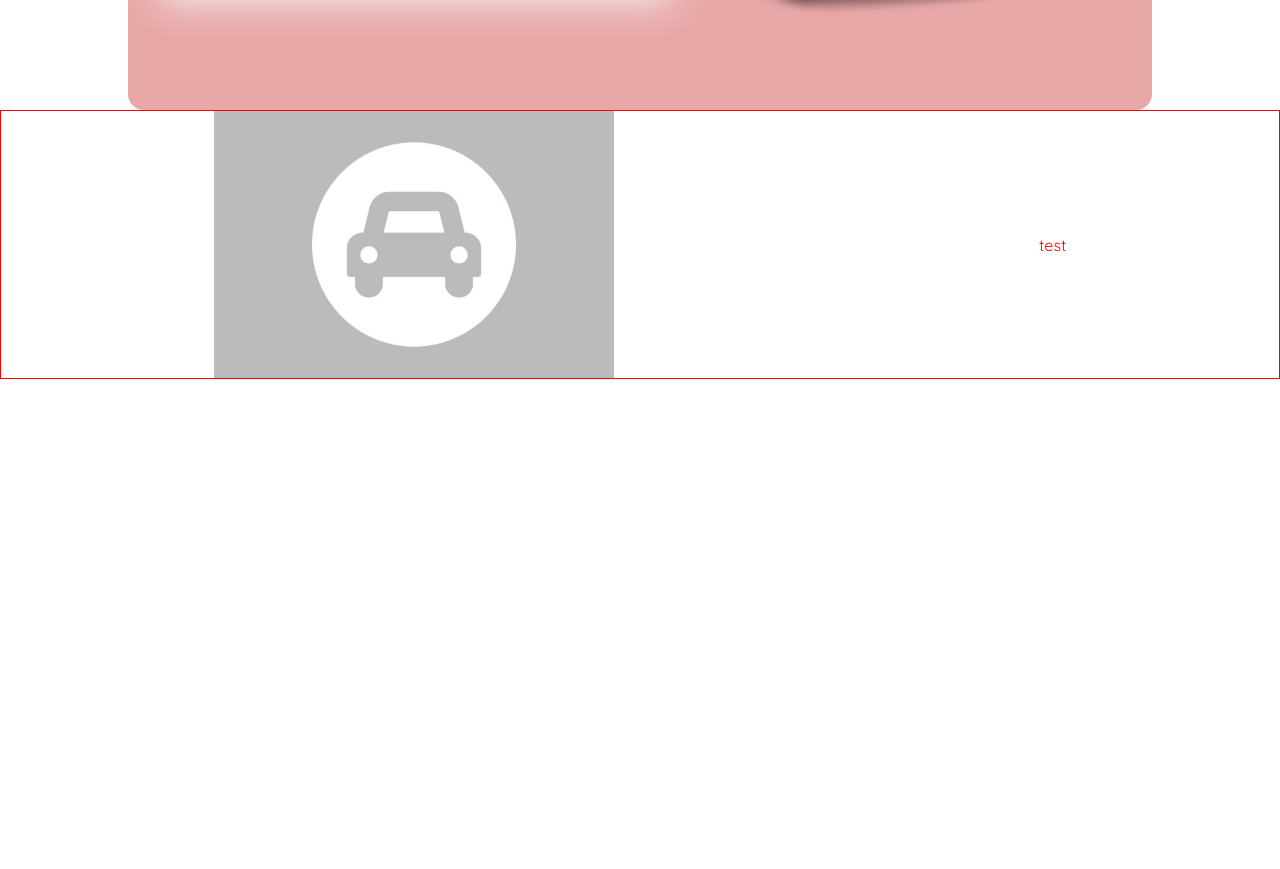
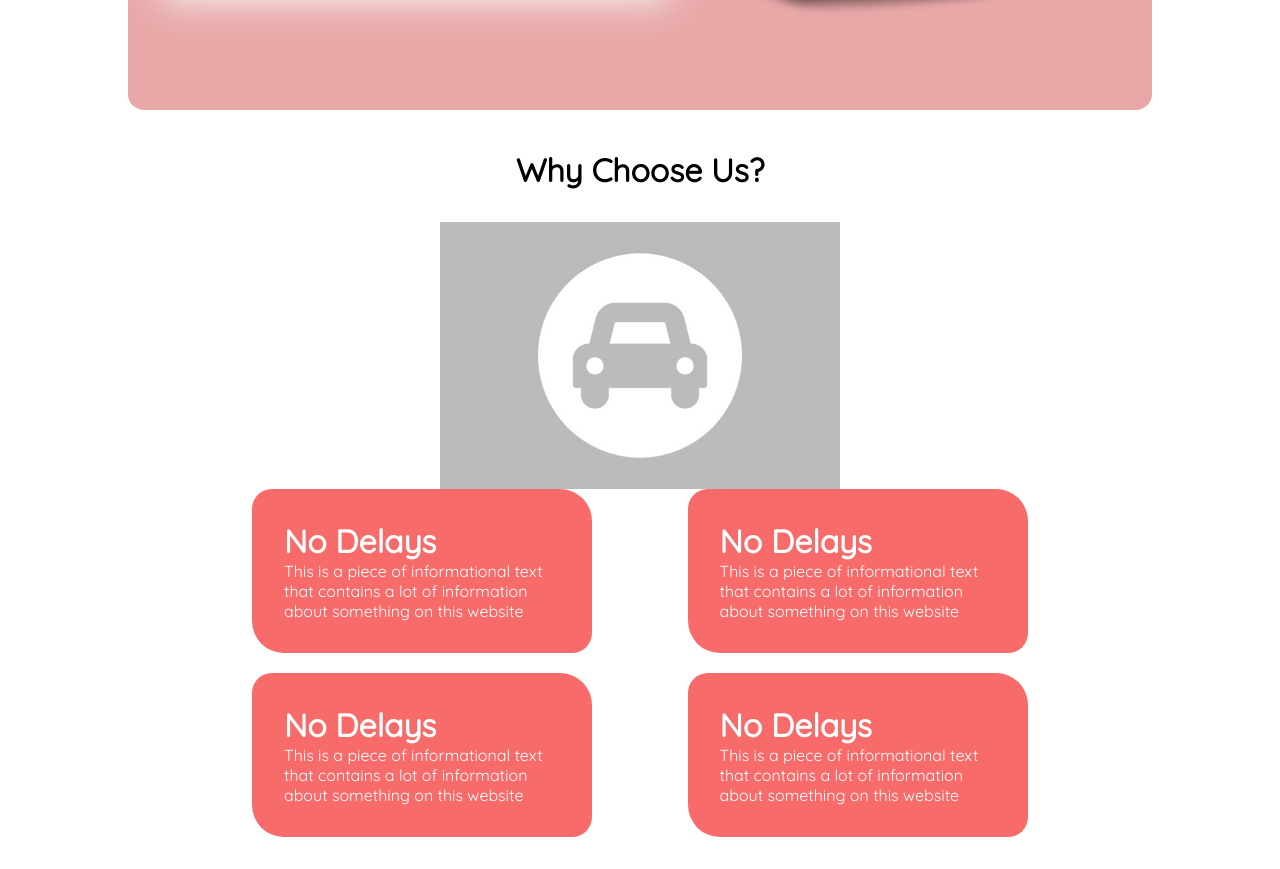
Before and after one commit to Iulian-Pavel/car-rental, a React (Vite) app: page / in a window 1280 px wide. Shown: the part 1249-2118 px from the top of the page. Before the commit the page ends 1628 px from the top, so only its background shows below. Built offline with nearby package versions, Linux system fonts and the light colour scheme.

Commit message:
HeroSection completed

```diff
--- a/src/components/HeroSection/HeroSection.jsx
+++ b/src/components/HeroSection/HeroSection.jsx
@@ -1,19 +1,55 @@
-import React from 'react';
-import {hero__container, hero__content, reasons} from "./herosection.module.scss";
-import placeholder from "../../../images/placeholder.jpg"
+import React from "react";
+import {
+  hero__container,
+  hero__content,
+  reasons,
+  reason,
+  hero__title,
+} from "./herosection.module.scss";
+import placeholder from "../../../images/placeholder.jpg";
 function HeroSection() {
   return (
     <>
-        <div className={hero__container}>
-            <div className={hero__content}>
-                <img src={placeholder} width={400} />
-                <div className={reasons}>
-                    <p>test</p>
-                </div>
+      <br />
+      <br />
+      <div className={hero__container}>
+        <h1 className={hero__title}>Why Choose Us?</h1>
+        <div className={hero__content}>
+          <img src={placeholder} width={400} />
+          <div className={reasons}>
+            <div className={reason}>
+              <h1>No Delays</h1>
+              <p>
+                This is a piece of informational text that contains a lot of
+                information about something on this website
+              </p>
             </div>
+            <div className={reason}>
+              <h1>No Delays</h1>
+              <p>
+                This is a piece of informational text that contains a lot of
+                information about something on this website
+              </p>
+            </div>
+            <div className={reason}>
+              <h1>No Delays</h1>
+              <p>
+                This is a piece of informational text that contains a lot of
+                information about something on this website
+              </p>
+            </div>
+            <div className={reason}>
+              <h1>No Delays</h1>
+              <p>
+                This is a piece of informational text that contains a lot of
+                information about something on this website
+              </p>
+            </div>
+          </div>
         </div>
+      </div>
     </>
-  )
+  );
 }
 
-export default HeroSection
+export default HeroSection;
--- a/src/components/HeroSection/herosection.module.scss
+++ b/src/components/HeroSection/herosection.module.scss
@@ -1,11 +1,29 @@
 @import "../../scss/defaults.scss";
 
 .hero__container {
-    border: 1px solid red;
-    .hero__content {
-        @include createFlex(flex, space-around, center, row, wrap);
-        .reasons {
-            color: red;
+  .hero__title {
+    text-align: center;
+  }
+  .hero__content {
+    @include createFlex(flex, space-around, center, row, wrap);
+    padding: 2em;
+    .reasons {
+      @include createFlex(flex, space-around, center, row, wrap);
+      color: red;
+      width: 70%;
+      gap: 20px;
+      .reason {
+        padding: 2em;
+        text-align: start;
+        background-color: $lightRed;
+        border-radius: 20px 32px;
+        width: 40%;
+        h1,
+        p {
+          text-align: left;
+          color: white;
         }
+      }
     }
+  }
 }
--- a/src/scss/defaults.scss
+++ b/src/scss/defaults.scss
@@ -1,6 +1,9 @@
 @import url("https://fonts.googleapis.com/css2?family=Quicksand&display=swap");
 
 $iconWidth: 20px;
+$defaultRed: rgb(248,27,27);
+$lightRed: rgb(247, 107, 107);
+
 
 * {
   margin: 0;
```
